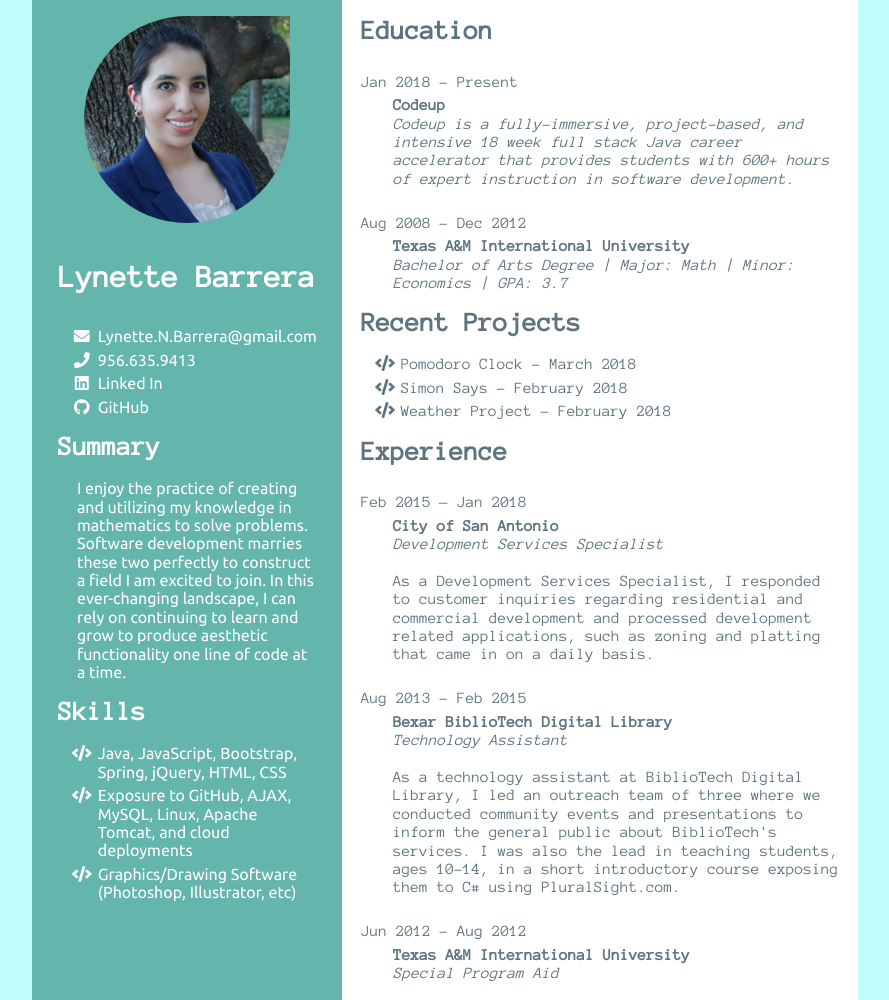
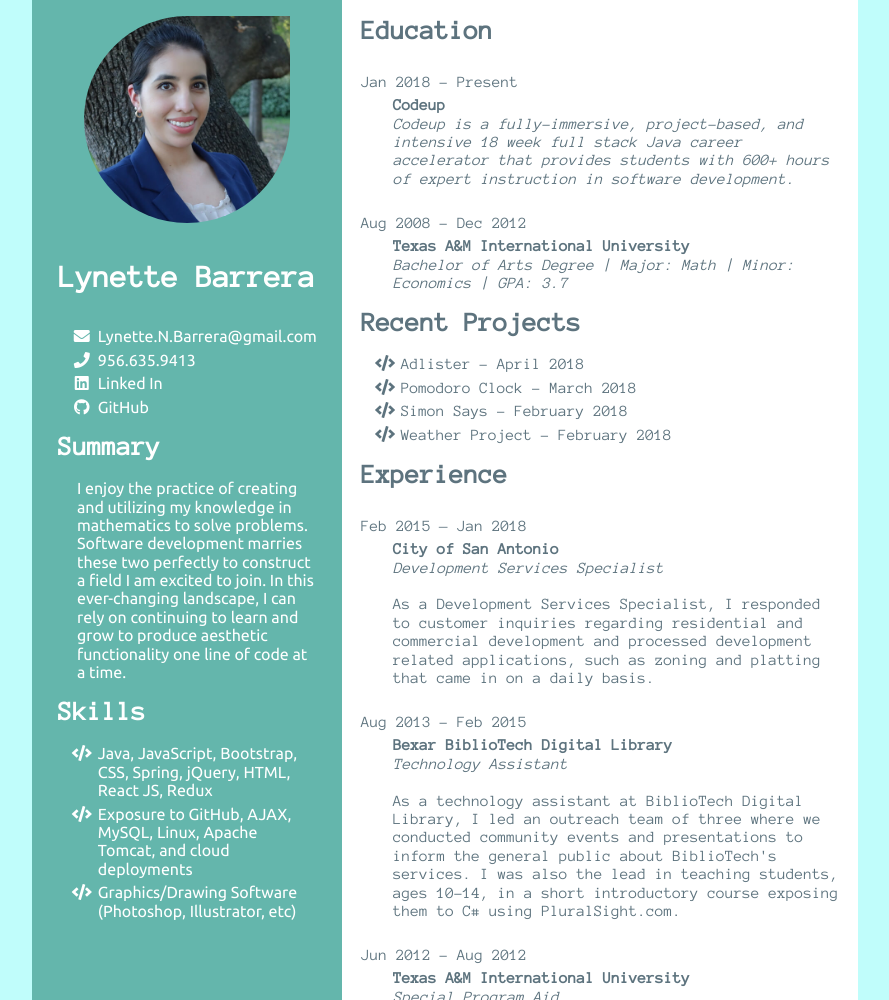
Before and after one commit to LynetteNB/LynetteNB.github.io, a plain HTML site: page index.html in a window 1280 px wide. Shown: the part 1719-2719 px from the top of the page, without its empty margins (195-1084 px from the left). Drawn offline with Linux system fonts and the light colour scheme; some packages are replaced by stand-ins of ours; no server answers.

Commit message:
added to resume, changed resume pdf, increased resume height

```diff
--- a/css/style-it.css
+++ b/css/style-it.css
@@ -282,7 +282,7 @@ p {
     background: white;
     border-radius: 15px;
     width: 100%;
-    height: 87.2vw;
+    height: 92.2vw;
     text-align: left;
 
 }
@@ -1056,7 +1056,7 @@ hr {
         margin-top: 62%;
     }
     .paper {
-        height: 138.2vw;
+        height: 143.2vw;
     }
     .contact img {
         width: 100%;
--- a/index.html
+++ b/index.html
@@ -157,7 +157,7 @@
                         <div class="resumeTools">
                             <h4>Skills</h4>
                             <ul class="fa-ul">
-                                <li><span class="fa-li"><i class="fas fa-code"></i></span> Java, JavaScript, Bootstrap, Spring, jQuery, HTML, CSS</li>
+                                <li><span class="fa-li"><i class="fas fa-code"></i></span> Java, JavaScript, Bootstrap, CSS, Spring, jQuery, HTML, React JS, Redux</li>
                                 <li><span class="fa-li"><i class="fas fa-code"></i></span> Exposure to GitHub, AJAX, MySQL, Linux, Apache Tomcat, and cloud deployments</li>
                                 <li><span class="fa-li"><i class="fas fa-code"></i></span> Graphics/Drawing Software (Photoshop, Illustrator, etc)</li>
                             </ul>
@@ -181,6 +181,7 @@
                         <div class="recentProjects">
                             <h4>Recent Projects</h4>
                             <ul class="fa-ul">
+                                <li><span class="fa-li"><i class="fas fa-code"></i></span> Adlister - April 2018</li>
                                 <li><span class="fa-li"><i class="fas fa-code"></i></span> Pomodoro Clock - March 2018</li>
                                 <li><span class="fa-li"><i class="fas fa-code"></i></span> Simon Says - February 2018</li>
                                 <li><span class="fa-li"><i class="fas fa-code"></i></span> Weather Project - February 2018</li>
```
Also changed, not shown: css/style-it.min.css, 1 other file.
